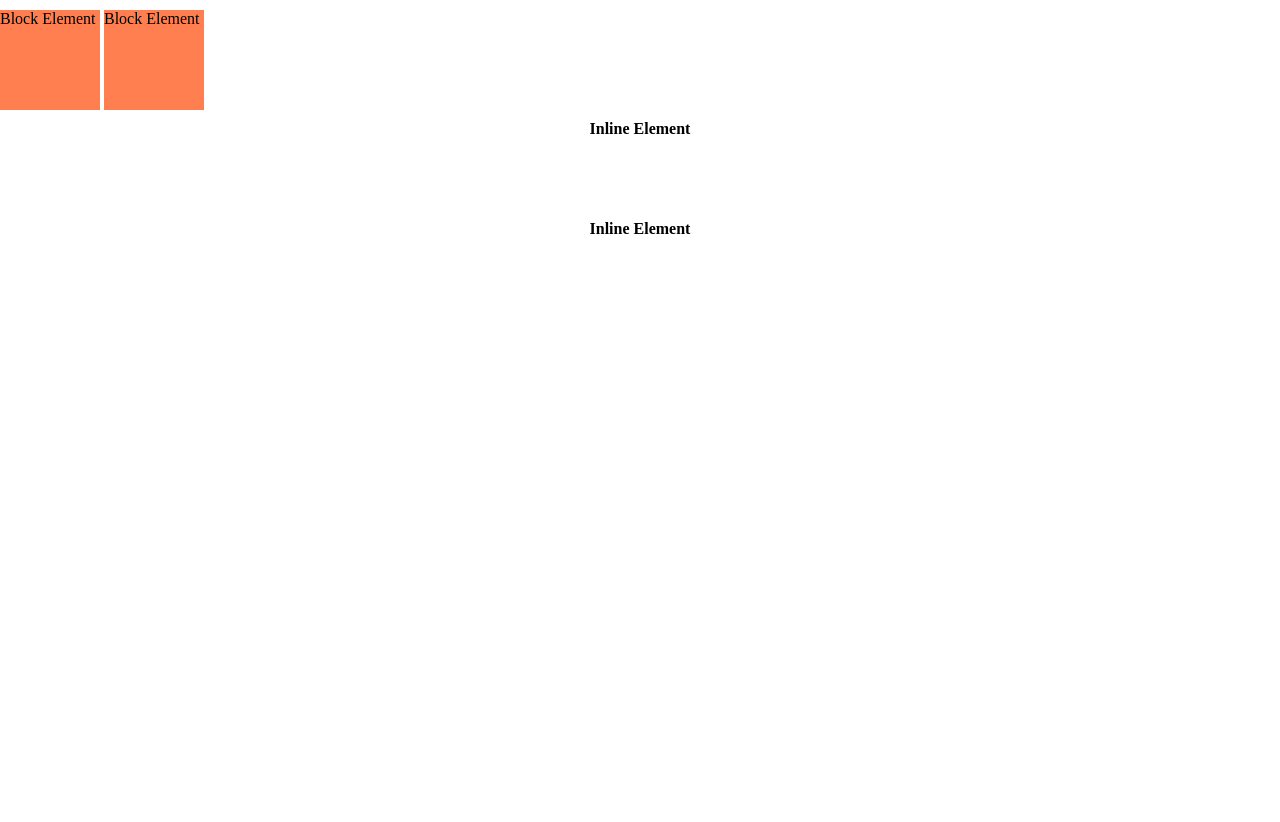
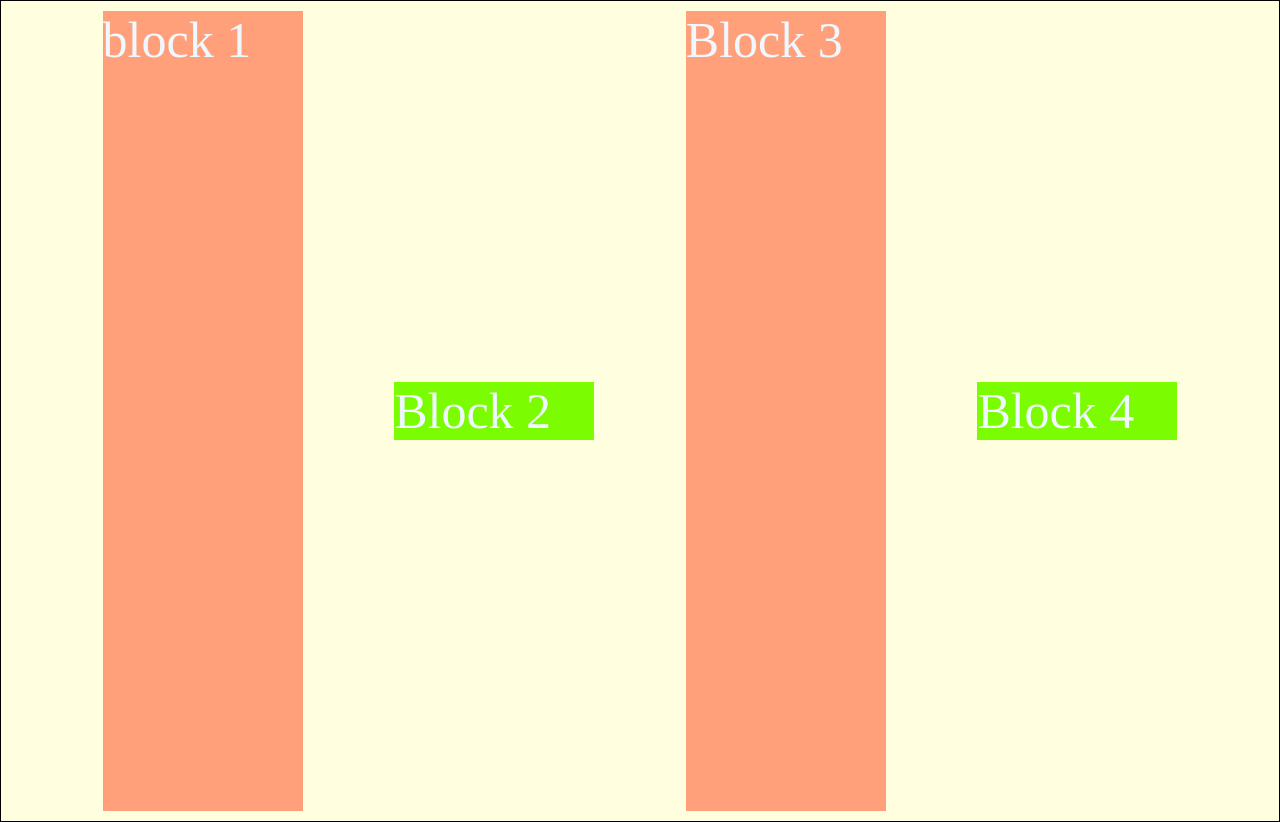
Before and after one commit to akhilesh290/4-6Python, a plain HTML site: page Css/display.html in a window 1280 px wide. Before the commit the page ends 800 px from the top, so only its background shows below. Drawn offline with Linux system fonts and the light colour scheme.

Commit message:
2/24/2020

```diff
--- /dev/null
+++ b/Css/css/background.css
@@ -0,0 +1,19 @@
+body {
+  margin: 0px;
+}
+
+* {
+  box-sizing: border-box;
+}
+
+.back {
+  width: 100%;
+  height: 100vh;
+  padding: 100px;
+  border: 10px dashed black;
+  background-image: url("../img/white-radishes-709825.jpg");
+  background-size: cover;
+  background-repeat: no-repeat;
+  background-position: center;
+  background-origin: border-box;
+}
--- a/Css/css/display.css
+++ b/Css/css/display.css
@@ -1,8 +1,8 @@
 body {
-    margin: 0px;
+  margin: 0px;
 }
 
-p {
+/* p {
     width: 100px;
     height: 100px;
     display: inline-block;
@@ -15,4 +15,27 @@ b {
     display: block;
     height: 100px;
     text-align: center;
+} */
+
+.flex > div {
+  width: 200px;
+
+  background-color: lightsalmon;
+  font-size: 50px;
+  color: aliceblue;
 }
+.flex > div:nth-child(2n) {
+  background-color: lawngreen;
+  align-self: center;
+}
+.flex {
+  display: flex;
+  height: 100vh;
+  padding: 10px;
+  background-color: lightyellow;
+  border: 1px solid black;
+  flex-direction: row;
+  /* flex-wrap: wrap-reverse; */
+  justify-content: space-evenly;
+  /* align-items: center; */
+}
--- a/Css/display.html
+++ b/Css/display.html
@@ -1,18 +1,22 @@
 <!DOCTYPE html>
 <html lang="en">
+  <head>
+    <meta charset="UTF-8" />
+    <meta name="viewport" content="width=device-width, initial-scale=1.0" />
+    <title>Document</title>
+    <link rel="stylesheet" href="css/display.css" />
+  </head>
 
-<head>
-    <meta charset="UTF-8">
-    <meta name="viewport" content="width=device-width, initial-scale=1.0">
-    <title>Document</title>
-    <link rel="stylesheet" href="css/display.css">
-</head>
-
-<body>
-    <p>Block Element</p>
+  <body>
+    <!-- <p>Block Element</p>
     <p>Block Element</p>
     <b>Inline Element</b>
-    <b>Inline Element</b>
-</body>
-
+    <b>Inline Element</b> -->
+    <div class="flex">
+      <div>block 1</div>
+      <div>Block 2</div>
+      <div>Block 3</div>
+      <div>Block 4</div>
+    </div>
+  </body>
 </html>
```
Also changed, not shown: Css/backround.html (added, +16 -0 lines), 1 other file.
